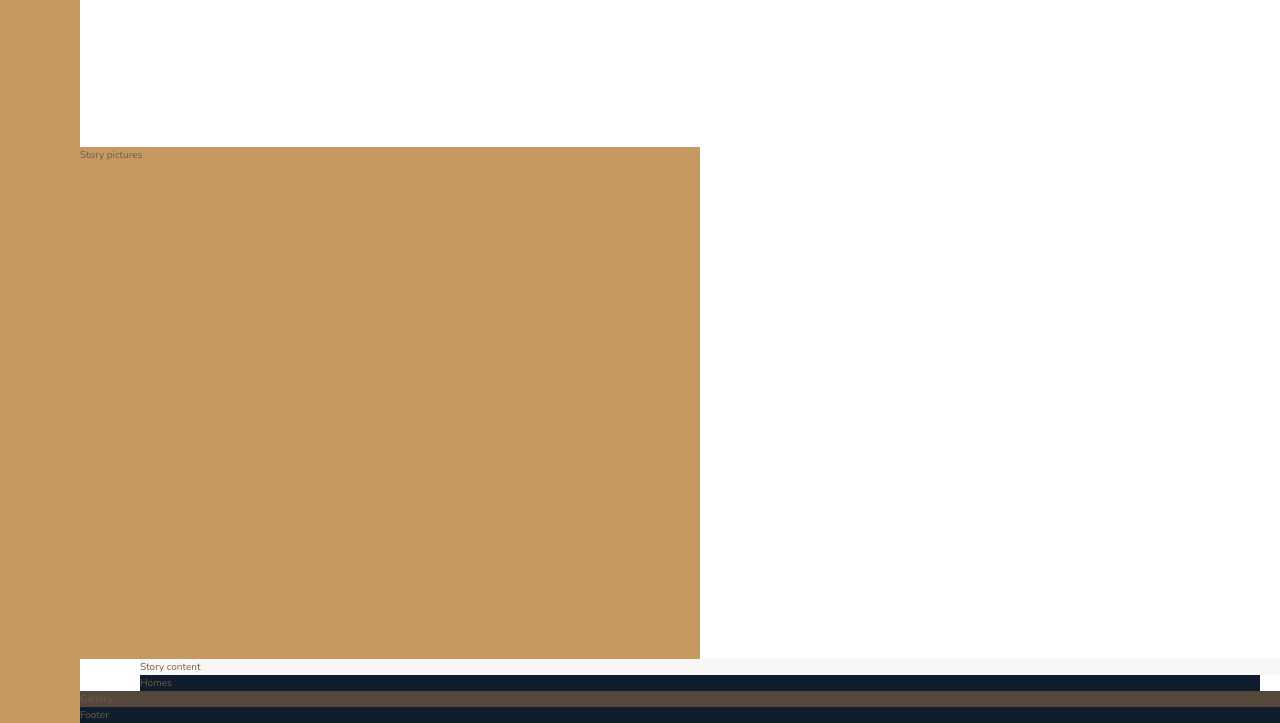
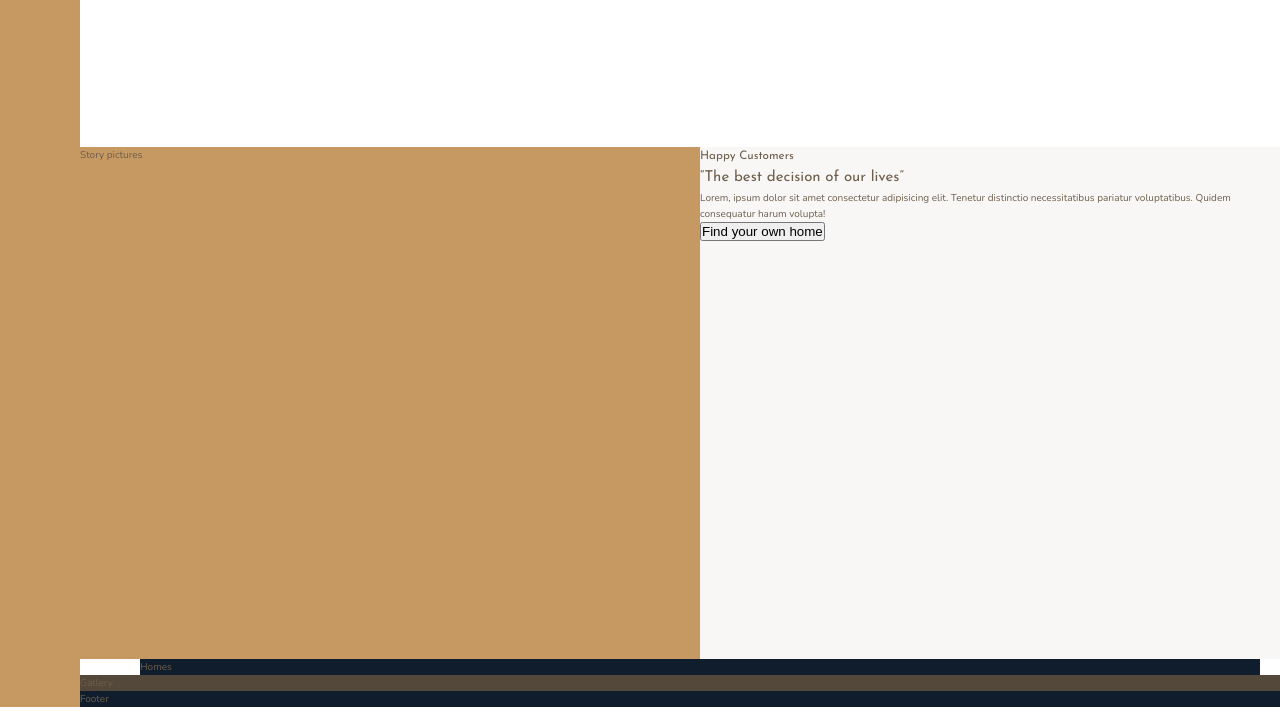
Before and after one commit to MaxVitalii/Nexter, a website: page index.html in a window 1280 px wide. Shown: the part 1161-1884 px from the top of the page. Drawn offline with nearby package versions, Linux system fonts and the light colour scheme.

Commit message:
add markup in story content section

```diff
--- a/index.html
+++ b/index.html
@@ -94,7 +94,16 @@
 
     <div class="story__pictures">Story pictures</div>
 
-    <div class="story__content">Story content</div>
+    <div class="story__content">
+      <h3 class="heading-3">Happy Customers</h3>
+      <h2 class="heading-2">&ldquo;The best decision of our lives&rdquo;</h2>
+      <p class="story__text">
+        Lorem, ipsum dolor sit amet consectetur adipisicing elit. Tenetur
+        distinctio necessitatibus pariatur voluptatibus. Quidem consequatur
+        harum volupta!
+      </p>
+      <button class="btn">Find your own home</button>
+    </div>
 
     <section class="homes">Homes</section>
 
--- a/sass/_story.scss
+++ b/sass/_story.scss
@@ -6,6 +6,6 @@
 
   &__content {
     background-color: $color-grey-light-1;
-    grid-column: col-start / full-end;
+    grid-column: 7 / full-end;
   }
 }
```
Also changed, not shown: css/style.css.
